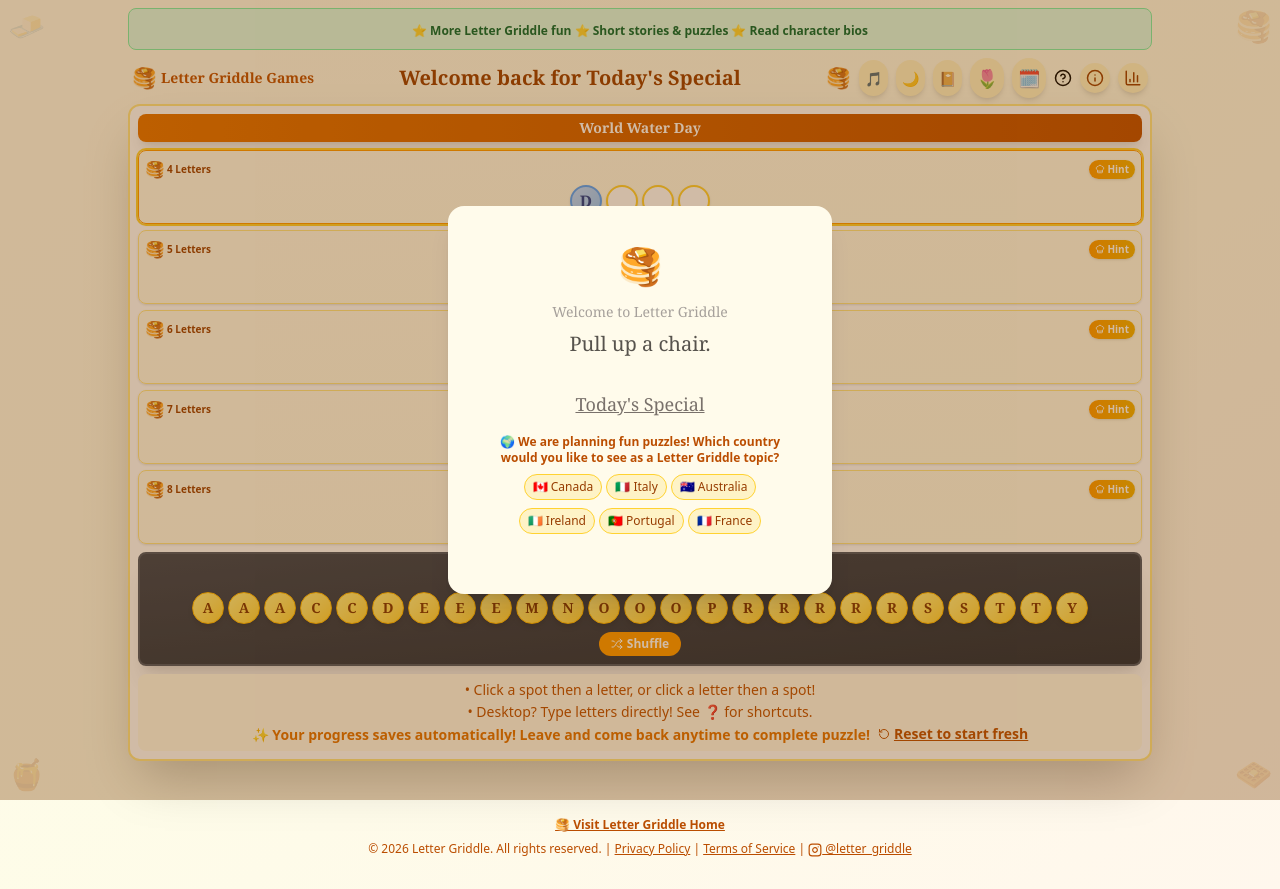
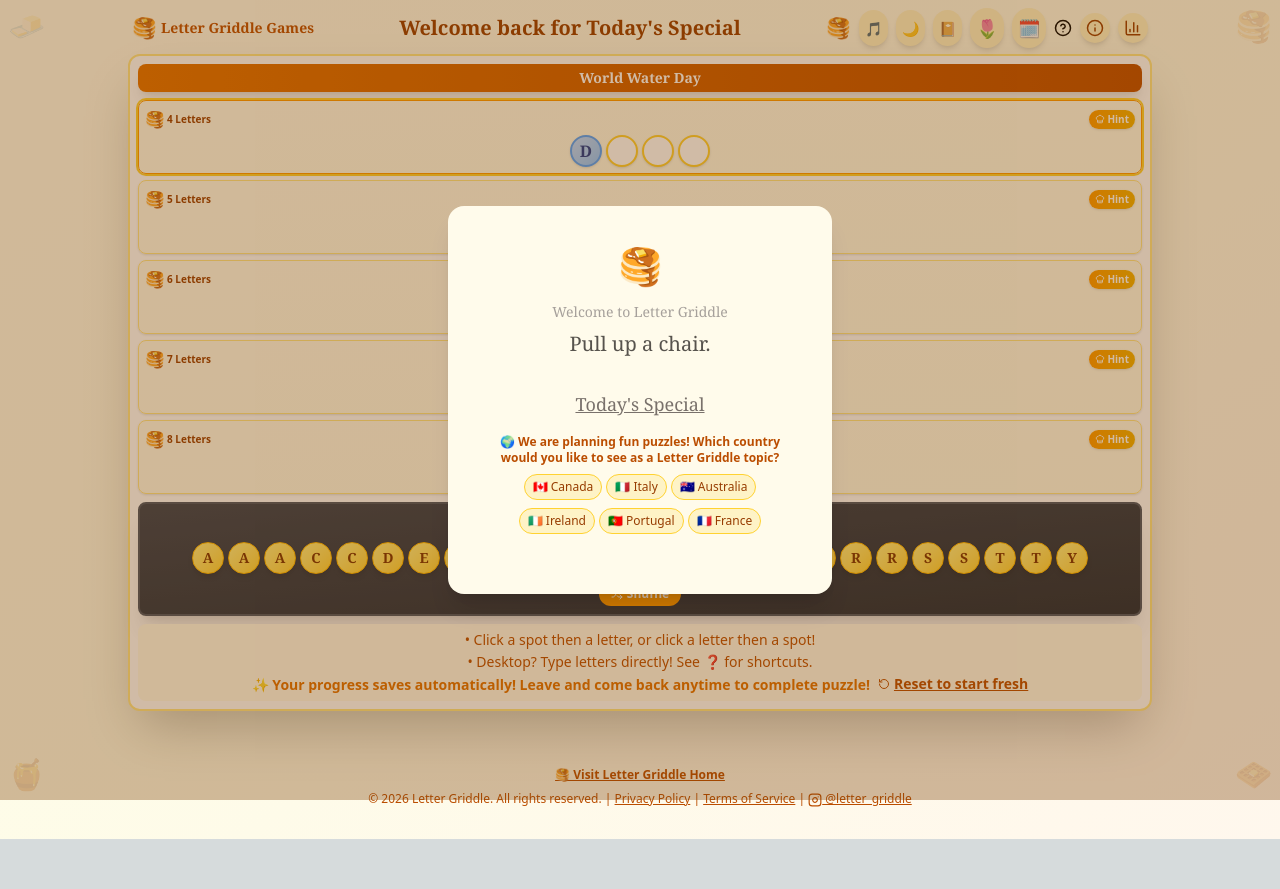
Before and after one commit to lauriegriddle/griddle-game, a Next.js app: page /play in a window 1280 px wide. After the commit the page ends 839 px from the top, so only its background shows below. Built offline with nearby package versions, Linux system fonts and the light colour scheme.

Commit message:
Remove banner from Letter Griddle play page

```diff
--- a/app/play/page.js
+++ b/app/play/page.js
@@ -874,7 +874,6 @@ const copyToClipboard = async (text) => {
 `}</style>
 
       <div className="max-w-5xl mx-auto relative">
-        <div className="bg-green-100 border border-green-300 rounded-lg px-3 py-2 mb-2 text-center"><a href="https://lettergriddlecafe.com" target="_blank" rel="noopener noreferrer" className="text-green-800 text-xs font-semibold hover:text-green-900">⭐️ More Letter Griddle fun ⭐️ Short stories & puzzles ⭐️ Read character bios</a></div>
         {/* Compact Header */}
         <div className="flex justify-between items-center mb-1.5 px-1">
           <a
```
